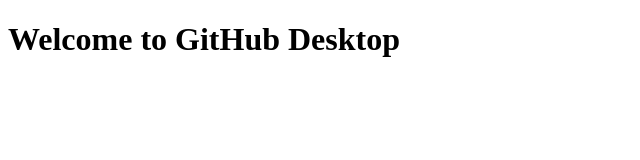
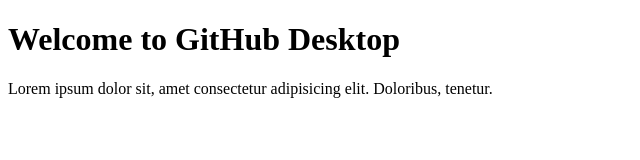
Before and after one commit to Faraz-Inam/My-Firt-GitHub-Desktop-Repository, a plain HTML site: page index.html in a window 1280 px wide. Shown: the whole page, without its empty margins (0-640 px from the left). Drawn offline with Linux system fonts and the light colour scheme.

Commit message:
add something in index file
by Faraz Inam

```diff
--- a/index.html
+++ b/index.html
@@ -7,5 +7,6 @@
 </head>
 <body>
     <h1>Welcome to GitHub Desktop</h1>
+    <p>Lorem ipsum dolor sit, amet consectetur adipisicing elit. Doloribus, tenetur.</p>
 </body>
 </html>
```
